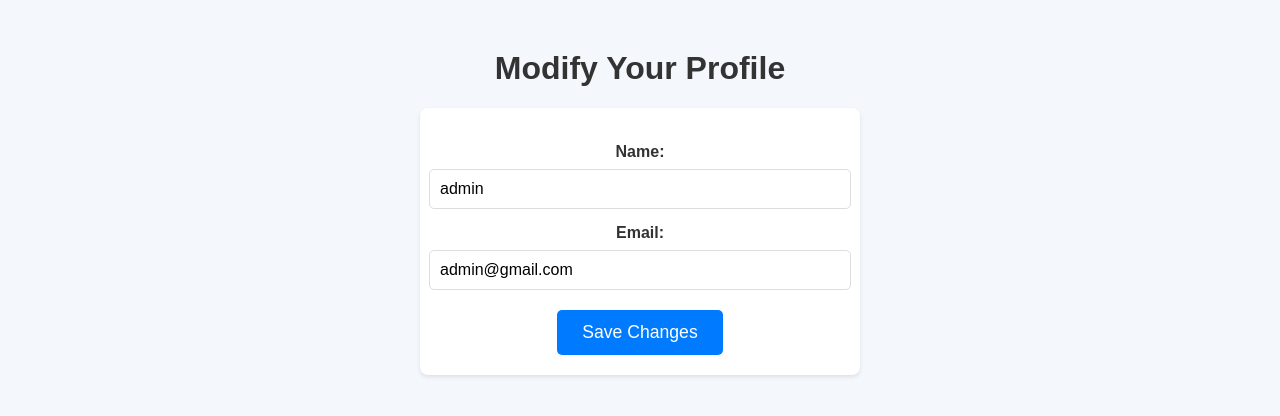
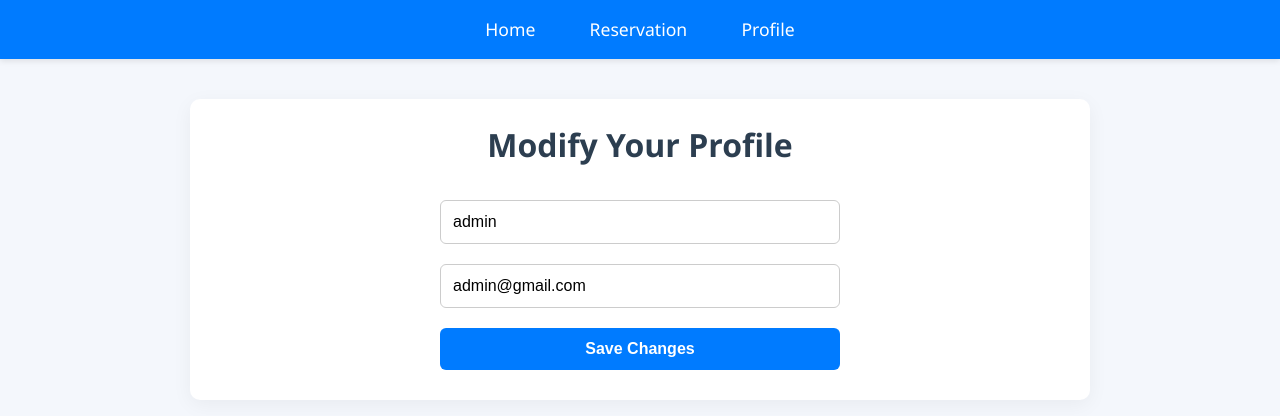
Before and after one commit to AziizBnSalem/DeltaPital, a PHP site: page /Client/modify.php in a window 1280 px wide. Shown: the top 416 px of the page. Run offline with PHP 8.4, Linux system fonts and the light colour scheme; a user stored in the database is signed in; data comes from the database, SQL or seed files in the repository.

Commit message:
Refactor modify.php layout and styles
Updated the modify.php file to enhance the user interface by linking to an external stylesheet and streamlining the navigation structure. Removed inline CSS and improved the form layout for better user experience. Added a navigation bar for easier access to different sections of the application.

```diff
--- a/Views/Client/modify.php
+++ b/Views/Client/modify.php
@@ -26,116 +26,33 @@ if (!$user_data) {
     echo "Error: Unable to fetch user data.";
     exit();
 }
-?>
-<!DOCTYPE html>
+?><!DOCTYPE html>
 <html lang="en">
 <head>
     <meta charset="UTF-8">
+    <title>Modify Profile</title>
     <meta name="viewport" content="width=device-width, initial-scale=1.0">
-    <title>Modify Profile</title>
-    <style>
-        body {
-            font-family: 'Arial', sans-serif;
-            background-color: #f4f7fc;
-            margin: 0;
-            padding: 0;
-            color: #333;
-        }
-
-        h1 {
-            text-align: center;
-            color: #333;
-            margin-top: 50px;
-            font-size: 2em;
-        }
-
-        form {
-            display: flex;
-            flex-direction: column;
-            align-items: center;
-            margin-top: 30px;
-            padding: 20px;
-            background-color: #fff;
-            border-radius: 8px;
-            box-shadow: 0 2px 4px rgba(0, 0, 0, 0.1);
-            width: 100%;
-            max-width: 400px;
-            margin: 0 auto;
-        }
-
-        label {
-            margin-top: 15px;
-            font-size: 1rem;
-            font-weight: bold;
-        }
-
-        input {
-            padding: 10px;
-            width: 100%;
-            margin-top: 8px;
-            border-radius: 5px;
-            border: 1px solid #ddd;
-            font-size: 1rem;
-        }
-
-        button {
-            margin-top: 20px;
-            padding: 12px 25px;
-            background-color: #007BFF;
-            color: white;
-            border: none;
-            border-radius: 5px;
-            cursor: pointer;
-            font-size: 1.1rem;
-        }
-
-        button:hover {
-            background-color: #0056b3;
-        }
-
-        p {
-            color: red;
-            text-align: center;
-            font-size: 1.1rem;
-            margin-top: 15px;
-        }
-
-        /* Responsive design */
-        @media (max-width: 768px) {
-            h1 {
-                font-size: 1.8em;
-            }
-
-            form {
-                width: 90%;
-            }
-
-            input {
-                font-size: 1rem;
-            }
-
-            button {
-                padding: 10px 20px;
-                font-size: 1rem;
-            }
-        }
-    </style>
+    <link rel="stylesheet" href="../../styles/style.css">
 </head>
 <body>
-    <h1>Modify Your Profile</h1>
+    <nav>
+        <a href="home.php">Home</a>
+        <a href="reserve.php">Reservation</a>
+        <a href="profile.php">Profile</a>
+    </nav>
 
-    <?php if ($message): ?>
-        <p><?php echo htmlspecialchars($message); ?></p>
-    <?php endif; ?>
+    <div class="container">
+        <h1>Modify Your Profile</h1>
 
-    <form method="POST">
-        <label for="name">Name:</label>
-        <input type="text" id="name" name="name" value="<?php echo htmlspecialchars($user_data['name']); ?>" required />
+        <?php if ($message): ?>
+            <p class="success"><?= htmlspecialchars($message); ?></p>
+        <?php endif; ?>
 
-        <label for="email">Email:</label>
-        <input type="email" id="email" name="email" value="<?php echo htmlspecialchars($user_data['email']); ?>" required />
-
-        <button type="submit">Save Changes</button>
-    </form>
+        <form method="POST">
+            <input type="text" name="name" value="<?= htmlspecialchars($user_data['name']); ?>" required>
+            <input type="email" name="email" value="<?= htmlspecialchars($user_data['email']); ?>" required>
+            <button type="submit">Save Changes</button>
+        </form>
+    </div>
 </body>
 </html>
```
